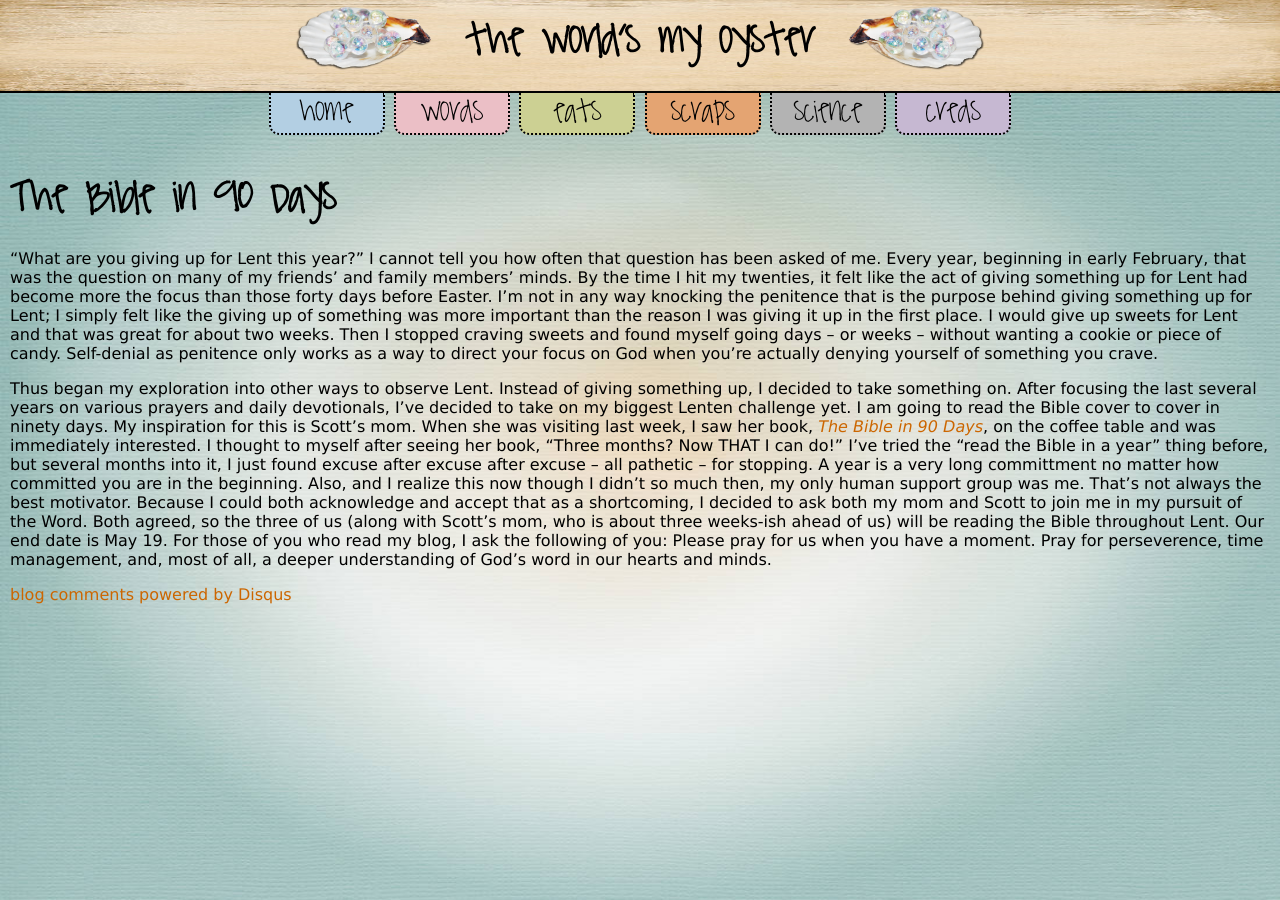
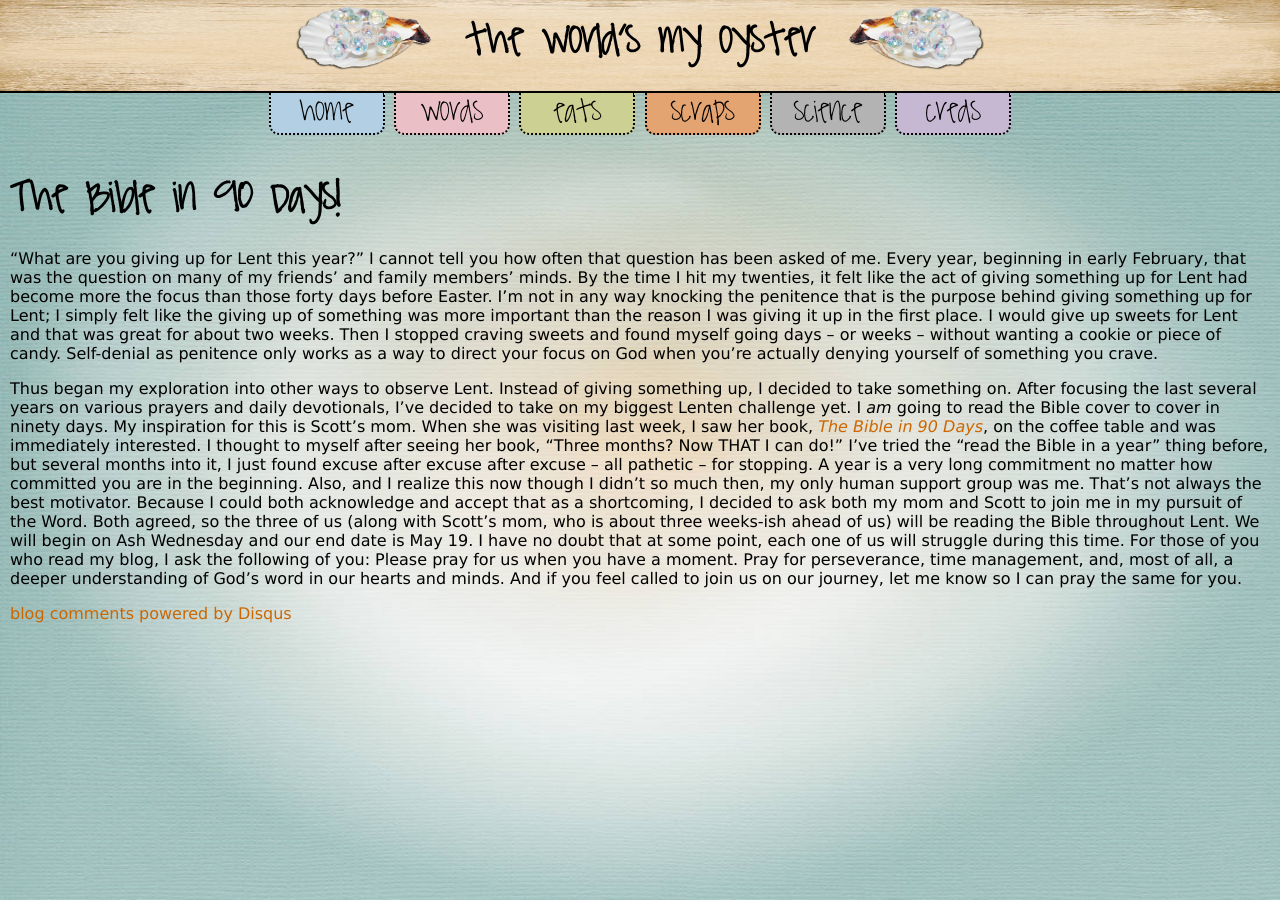
Before and after one commit to kpetersen/kpetersen.github.io, a Jekyll site: the page built from words/_posts/2012-2-20-lent.markdown, in a window 1280 px wide. Built offline with Jekyll 4.4.1, drawn with Linux system fonts in a browser that asks for light colours; comment, search, counter and statistics services are not loaded.

Commit message:
forgot to save the whole thing before pushing

```diff
--- a/words/_posts/2012-2-20-lent.markdown
+++ b/words/_posts/2012-2-20-lent.markdown
@@ -1,9 +1,9 @@
 ---
 layout: post
-title: The Bible in 90 Days
+title: The Bible in 90 Days!
 ---
 
-The Bible in 90 Days
+The Bible in 90 Days!
 ===================
 "What are you giving up for Lent this year?" I cannot tell you how often that question has been asked of me. Every year, beginning in early February, that was the question on
 many of my friends' and family members' minds. By the time I hit my twenties, it felt like the act of giving something up for Lent had become more the focus than those forty days before
@@ -13,11 +13,12 @@ days -- or weeks -- without wanting a cookie or piece of candy. Self-denial as p
 of something you crave.
 
 Thus began my exploration into other ways to observe Lent. Instead of giving something up, I decided to take something on. After focusing the last several years on various
-prayers and daily devotionals, I've decided to take on my biggest Lenten challenge yet. I am going to read the Bible cover to cover in ninety days. My inspiration for this is
+prayers and daily devotionals, I've decided to take on my biggest Lenten challenge yet. I _am_ going to read the Bible cover to cover in ninety days. My inspiration for this is
 Scott's mom. When she was visiting last week, I saw her book, _[The Bible in 90 Days](http://www.biblein90days.org/)_, on the coffee table and was immediately interested. I thought to myself after seeing her
 book, "Three months? Now THAT I can do!" I've tried the "read the Bible in a year" thing before, but several months into it, I just found excuse after excuse after excuse --
-all pathetic -- for stopping. A year is a very long committment no matter how committed you are in the beginning. Also, and I realize this now though I didn't so much then,
+all pathetic -- for stopping. A year is a very long commitment no matter how committed you are in the beginning. Also, and I realize this now though I didn't so much then,
 my only human support group was me. That's not always the best motivator. Because I could both acknowledge and accept that as a shortcoming, I decided to ask both my mom and
 Scott to join me in my pursuit of the Word. Both agreed, so the three of us (along with Scott's mom, who is about three weeks-ish ahead of us) will be reading the Bible throughout
-Lent. Our end date is May 19. For those of you who read my blog, I ask the following of you: Please pray for us when you have a moment. Pray for perseverence, time management,
-and, most of all, a deeper understanding of God's word in our hearts and minds.
+Lent. We will begin on Ash Wednesday and our end date is May 19. I have no doubt that at some point, each one of us will struggle during this time. For those of you who read my blog, I ask the following of you: Please
+pray for us when you have a moment. Pray for perseverance, time management, and, most of all, a deeper understanding of God's word in our hearts and minds. And if you feel called to
+join us on our journey, let me know so I can pray the same for you.
```
